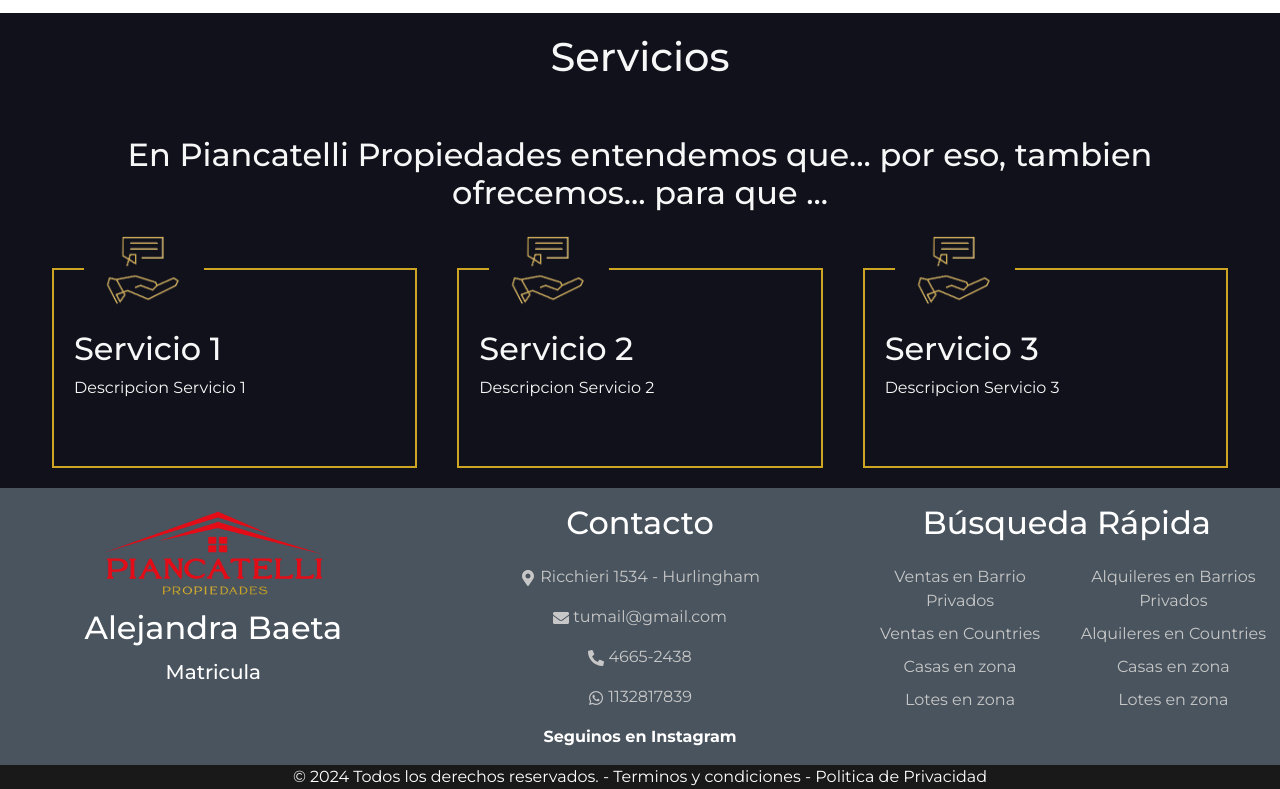
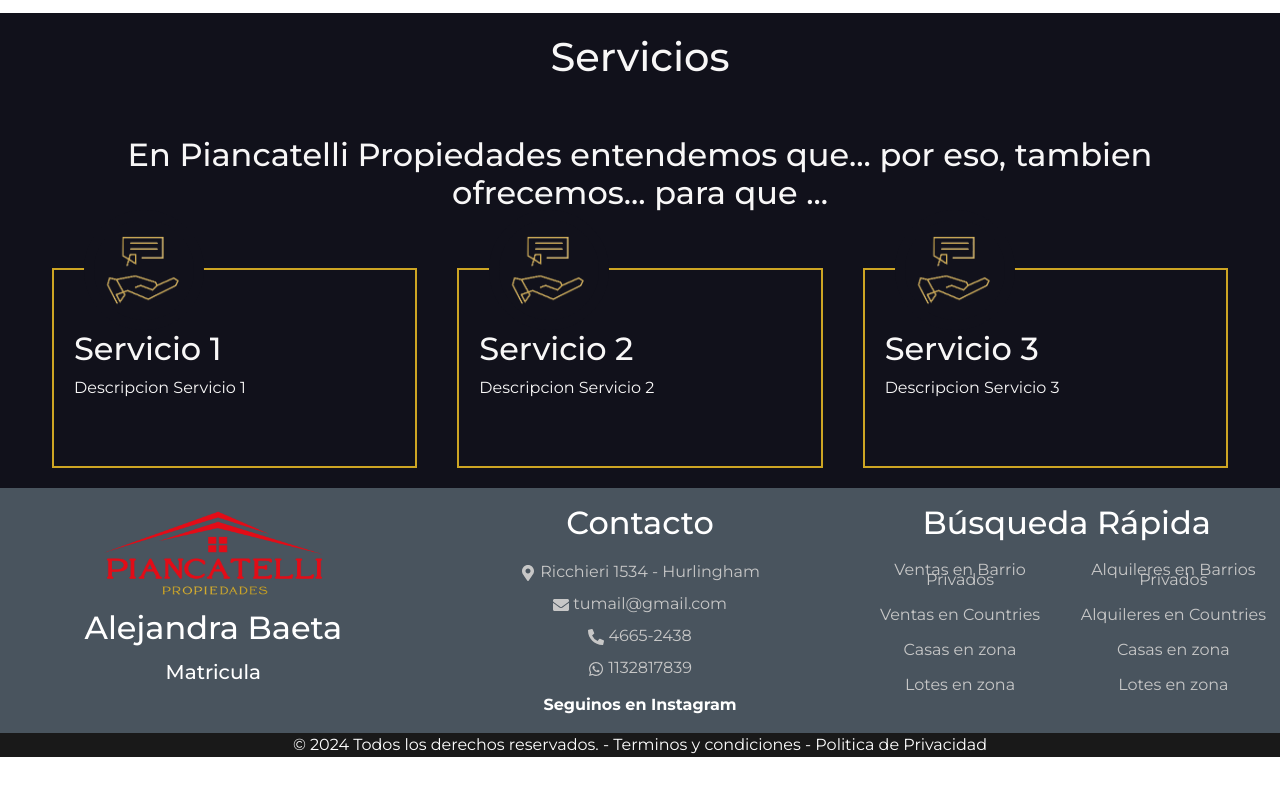
Before and after one commit to marianofogel/piancatelli-inmobiliaria, a React (Create React App) app: page / in a window 1280 px wide. Shown: the part 2889-3678 px from the top of the page. After the commit the page ends 3646 px from the top, so only its background shows below. Built offline with nearby package versions, Linux system fonts and the light colour scheme; what react-geocode would draw is missing.

Commit message:
Cambios en footer

```diff
--- a/src/components/Footer/Footer.css
+++ b/src/components/Footer/Footer.css
@@ -1,4 +1,9 @@
 /* Footer general */
+
+.columnas-footer{
+  line-height: 10px;
+}
+
 .footer-row {
   background-color: #49545e;
   color: #c7c7c7;
--- a/src/components/Footer/Footer.js
+++ b/src/components/Footer/Footer.js
@@ -94,16 +94,16 @@ const Footer = () => {
                                 <Stack >
                                     <Row>
                                         <Col className="columnas-footer">
-                                            <Link className="footer-links" >Ventas en Barrio Privados</Link>
-                                            <Link className="footer-links">Ventas en Countries</Link>
-                                            <Link className="footer-links">Casas en zona</Link>
-                                            <Link className="footer-links">Lotes en zona</Link>
+                                            <p><Link className="footer-links" >Ventas en Barrio Privados</Link></p>
+                                            <p><Link className="footer-links">Ventas en Countries</Link></p>
+                                            <p><Link className="footer-links" >Casas en zona</Link></p>
+                                            <p><Link className="footer-links">Lotes en zona</Link></p>
                                         </Col>
                                         <Col className="columnas-footer">
-                                            <Link className="footer-links">Alquileres en Barrios Privados</Link>
-                                            <Link className="footer-links">Alquileres en Countries</Link>
-                                            <Link className="footer-links">Casas en zona</Link>
-                                            <Link className="footer-links">Lotes en zona</Link>
+                                            <p><Link className="footer-links">Alquileres en Barrios Privados</Link></p>
+                                            <p><Link className="footer-links">Alquileres en Countries</Link></p>
+                                            <p><Link className="footer-links">Casas en zona</Link></p>
+                                            <p><Link className="footer-links">Lotes en zona</Link></p>
                                         </Col>
                                     </Row>
                                 </Stack>
--- a/src/pages/Home/Buscador/Buscador.css
+++ b/src/pages/Home/Buscador/Buscador.css
@@ -15,8 +15,9 @@
     /* Centra verticalmente */
     position: absolute;
     /* Permite que el contenedor esté fijo en la posición */
-    top: 0;
+      top:0;
     /* Coloca el contenedor en la parte superior */
+
 }
 
 /* Fondo del buscador */
```
